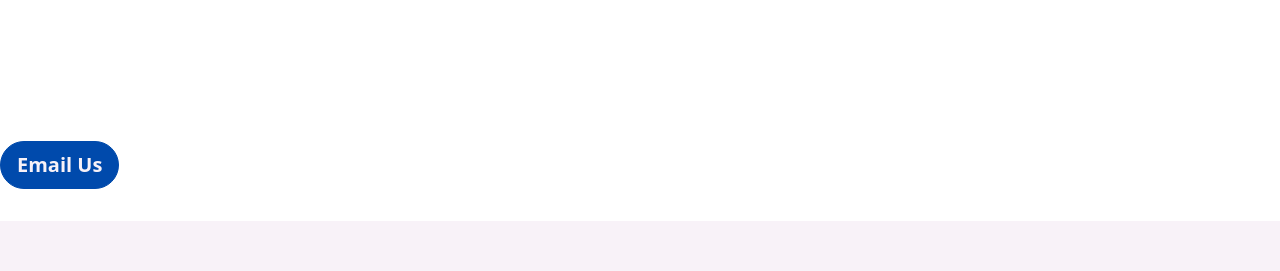
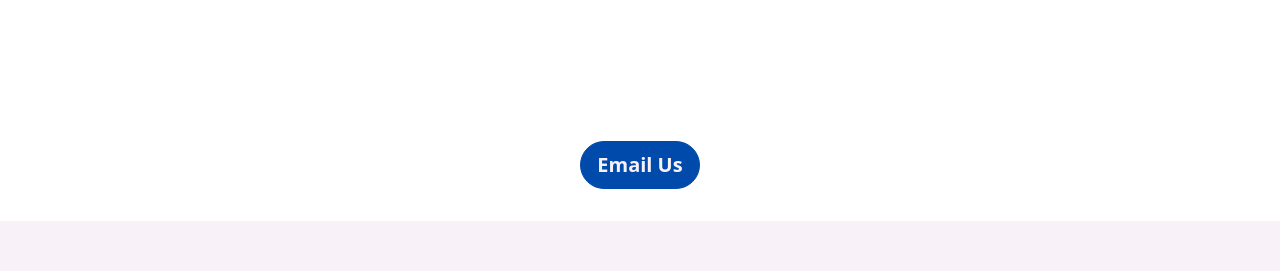
Before and after one commit to CoreyFoshee/SweetMagnoliaIce, a plain HTML site: page index.html in a window 1280 px wide. Shown: the part 1551-1822 px from the top of the page. Drawn offline with nearby package versions, Linux system fonts and the light colour scheme.

Commit message:
Update Spacing

```diff
--- a/index.html
+++ b/index.html
@@ -48,7 +48,7 @@
           ><img
             id="nav-logo"
             src="./images/logo/logo-african-violet.png"
-            alt="CF Design Logo"
+            alt="Sweet Magnolia"
             height="50vh"
         /></a>
         <button
@@ -241,13 +241,14 @@
       </div>
     </div>
 
-    <main class=" center">
+    <div class="container d-flex justify-content-center">
+      <main class="col-6 align-items-center">
 
         <p class="lead" id="hours">
             <script src="https://cdn.commoninja.com/sdk/latest/commonninja.js" defer></script>
 <div class="commonninja_component pid-3015c04c-7f61-4eb8-8429-2e52a2f3fd93"></div>
         </p>
-        <p class="lead py-3">
+        <p class="lead text-center py-3">
           <a
             href="mailto:sweetmagnoliaice@yahoo.com"
             class="btn btn-lg btn-light fw-bold btn-bg rounded-pill"
@@ -255,6 +256,7 @@
           >
         </p>
       </main>
+    </div>
 
     <footer class="bg-light py-5" id="footer">
       <div
```
